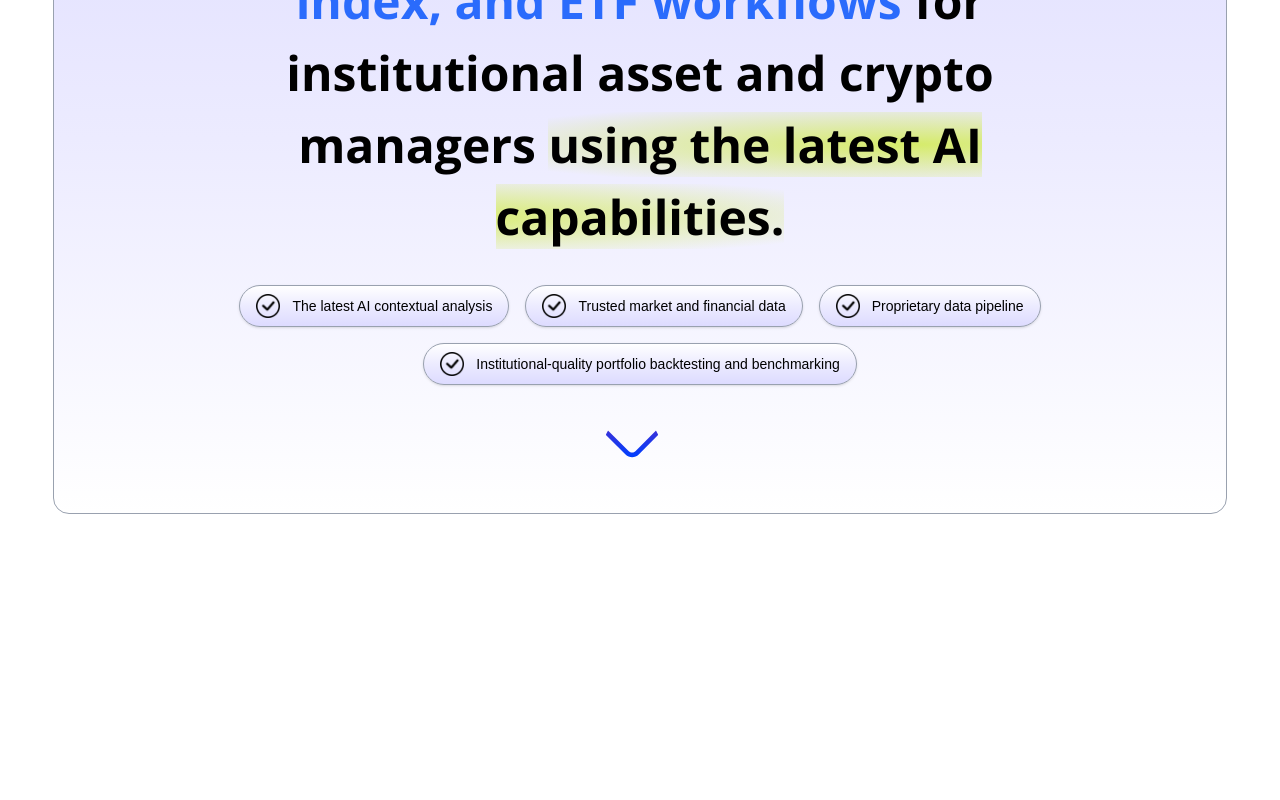
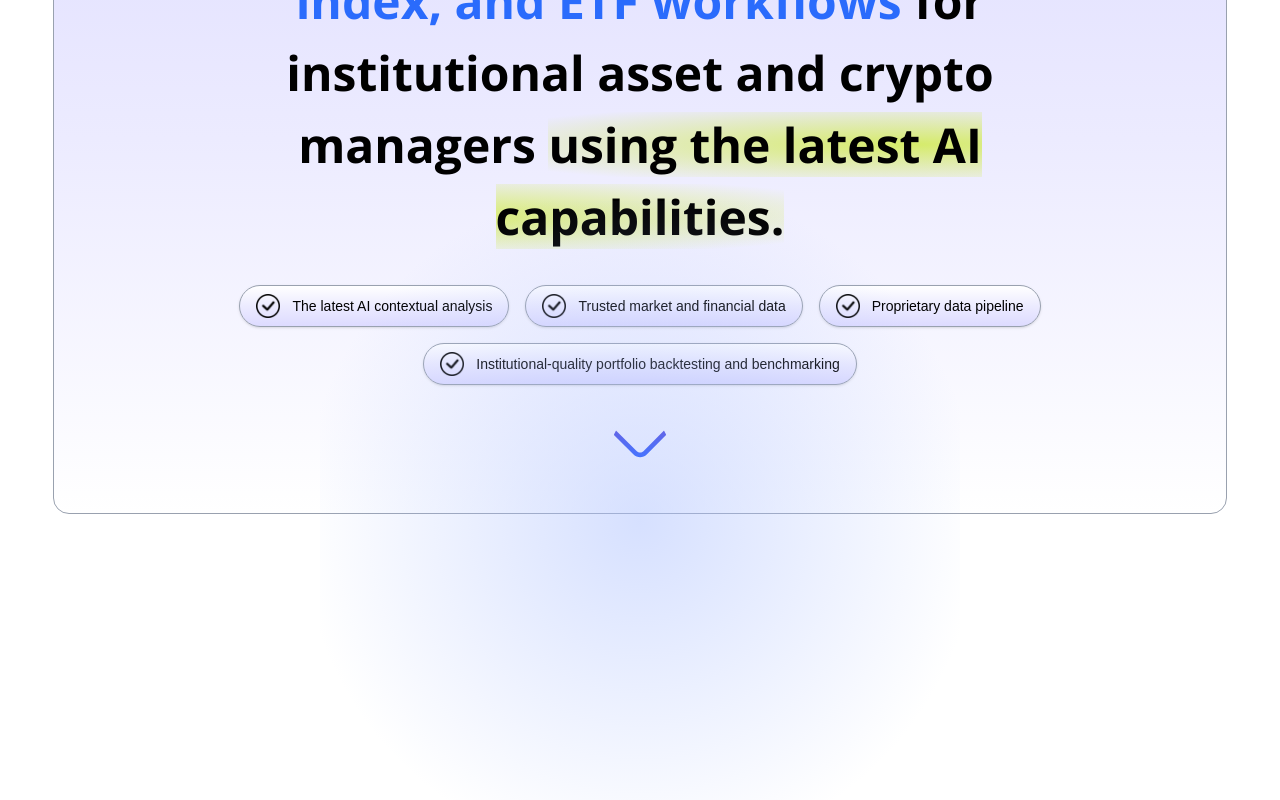
Before and after one commit to rakib00-dev/vpj-website-demo-, a React (Vite) app: page / in a window 1280 px wide. Shown: the part 376-1176 px from the top of the page. Before the commit the page ends 930 px from the top, so only its background shows below. Built offline with nearby package versions, Linux system fonts and the light colour scheme.

Commit message:
added the blur of the hero section

```diff
--- a/src/Components/Hero.jsx
+++ b/src/Components/Hero.jsx
@@ -4,7 +4,7 @@ const Hero = () => {
   return (
     <>
       <header
-        className={`md:mx-auto border border-gray-400 rounded-2xl p-2 bg-gradient-to-b from-[#dddbff] via-[#ecebff] to-white w-11/12 my-6 mx-4 overflow-hidden md:my-10 pb-20 max-w-7xl items-center md:p-8`}
+        className={`md:mx-auto border relative border-gray-400  rounded-2xl p-2 bg-gradient-to-b from-[#dddbff] via-[#ecebff] to-white w-11/12 my-6 mx-4  md:my-10 pb-20 max-w-7xl items-center md:p-8`}
       >
         <div className="relative flex mx-2 flex-col gap-8 p-2 top-0 justify-center items-center md:mx-19 md:P-8">
           <h2 className="bg-white py-4 mt-8 shadow-xl text-md text-black px-3 rounded-full md:text-lg md:mt-0">
@@ -40,6 +40,7 @@ const Hero = () => {
               className="w-14"
             />
             <div
+              className="w-[40rem] h-[40rem] absolute -bottom-90"
               style={{
                 background:
                   'radial-gradient(53.2% 53.2% at 50% 50%, rgba(173, 193, 255, 0.498) 0%, rgba(251, 251, 254, 0) 100%)',
```
